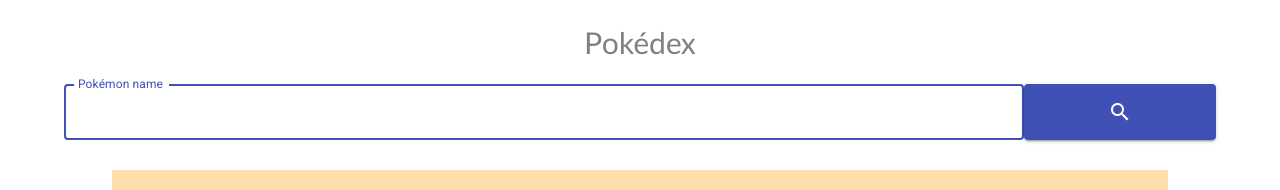
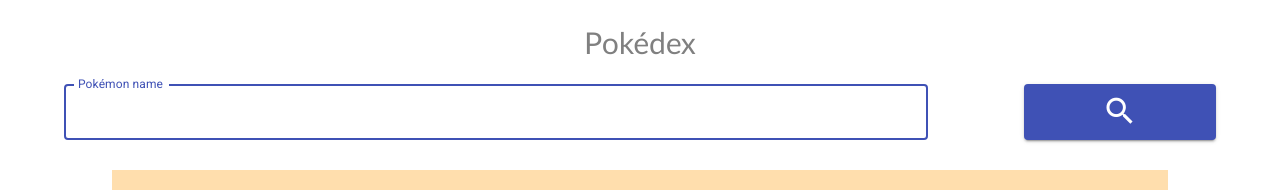
Before and after one commit to ArturDziadosz/Pokedex, a React (Create React App) app: page / in a window 1280 px wide. Shown: the top 190 px of the page. Built offline with nearby package versions, Linux system fonts and the light colour scheme.

Commit message:
0.0.9 Added semantic html, event function, controlled input

```diff
--- a/src/components/Form.js
+++ b/src/components/Form.js
@@ -4,22 +4,49 @@
 import {TextField, Button} from '@material-ui/core';
 
 class Form extends Component {
+  constructor(props) {
+    super(props);
+    this.state = {
+      inputValue: "",
+    }
+  }
+
+  handleSubmit = e => {
+    e.preventDefault();
+    if (this.state.inputValue === "") {
+      return null
+    }
+    this.props.handleAtParent(this.state.inputValue);
+    this.setState({
+      inputValue: "",
+    })
+  };
+
+  handleChange = e => {
+    this.setState({
+      [e.target.name]: e.target.value
+    })
+  };
 
   render() {
     return (
       <>
-        <section className="container">
-          <form className={"row"}>
-            <TextField className={"col-10"} variant={"outlined"} color={"primary"} autoFocus={true} label={"Pokémon name"}
+        <header className="container">
+          <form className={"row"} onSubmit={this.handleSubmit}>
+            <TextField className={"col-9"} variant={"outlined"} color={"primary"} autoFocus={true}
+                       label={"Pokémon name"}
                        type={"search"}
-                       size={"big"}/>
-            <Button className={"col-2"} variant={"contained"} color={"primary"}>
+                       name={"inputValue"}
+                       onChange={this.handleChange}
+                       value={this.state.inputValue}
+            />
+            <Button className={"col-2"} variant={"contained"} color={"primary"} type={"submit"}>
               <span className="material-icons">
                 search
               </span>
             </Button>
           </form>
-        </section>
+        </header>
       </>
     );
   }
--- a/src/components/Form.scss
+++ b/src/components/Form.scss
@@ -1 +1,14 @@
 @import "../styles/settings/_variables.scss";
+
+header {
+  .row {
+    .col-9 {
+
+    }
+    .col-2 {
+      span {
+        font-size: 1.6em;
+      }
+    }
+  }
+}
```
